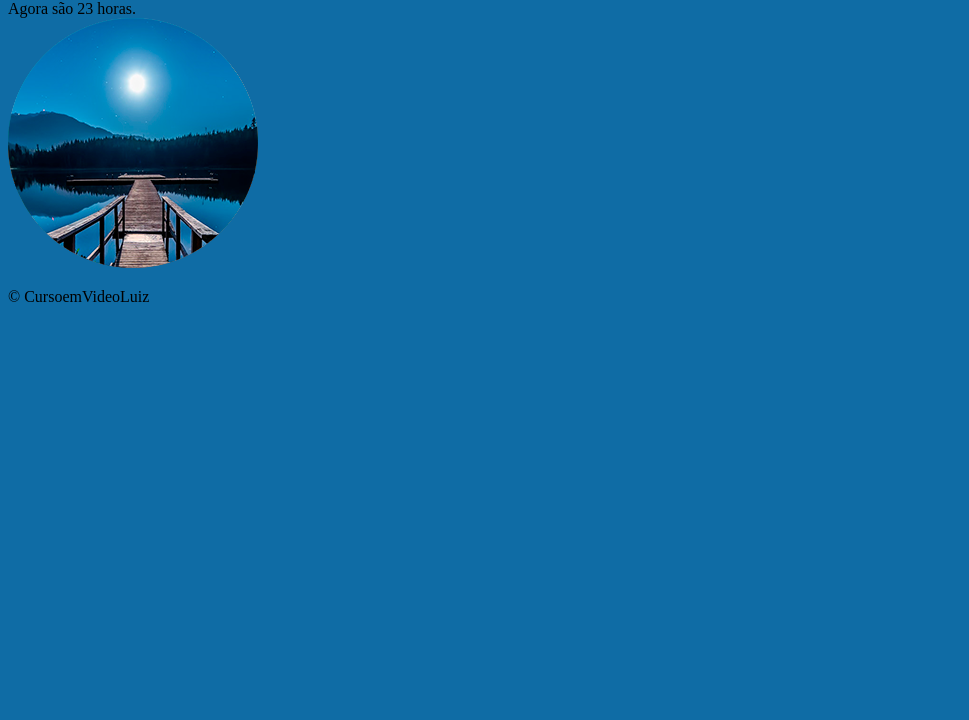
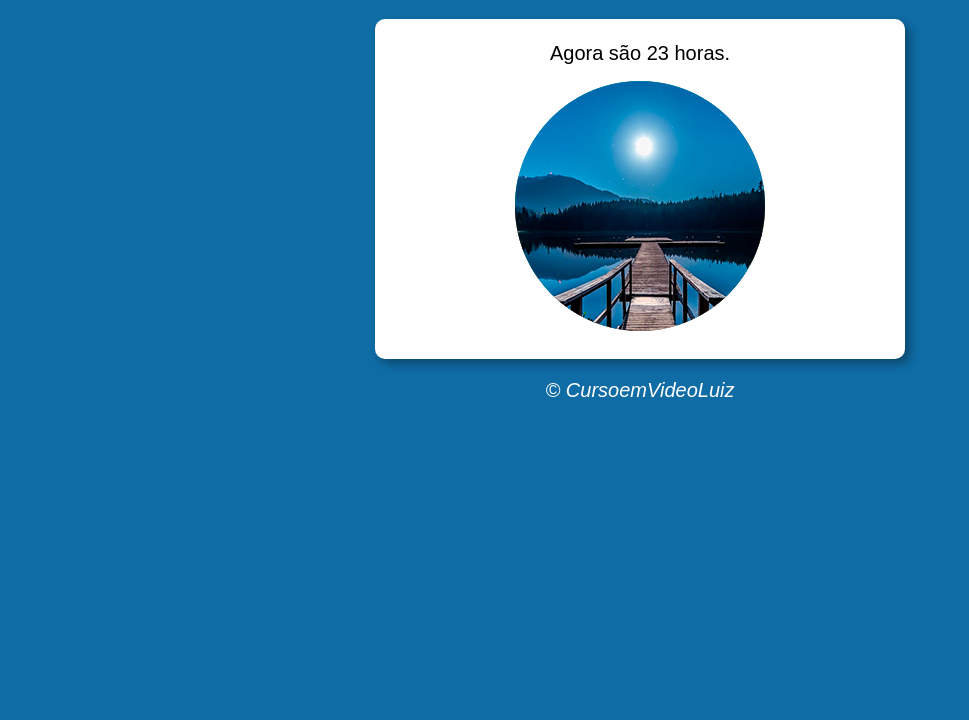
Before and after one commit to LuizCarlosrsantos/ProjectDayHour, a plain HTML site: page index.html in a window 1280 px wide. Shown: the part 80-800 px from the top of the page, without its empty margins (0-969 px from the left). Drawn offline with Linux system fonts and the light colour scheme; the site is published under a folder, as on GitHub Pages, so addresses that start at the root find nothing.

Commit message:
HotFix para diretório da pasta

```diff
--- a/index.html
+++ b/index.html
@@ -4,7 +4,7 @@
     <meta charset="UTF-8">
     <meta name="viewport" content="width=device-width, initial-scale=1.0">
     <title>Hora do Dia</title>
-    <link rel="stylesheet" href="/src/assets/style/estilo.css">
+    <link rel="stylesheet" href="./src/assets/style/estilo.css">
 </head>
 <body onload="carregar()">
     <header>
```
